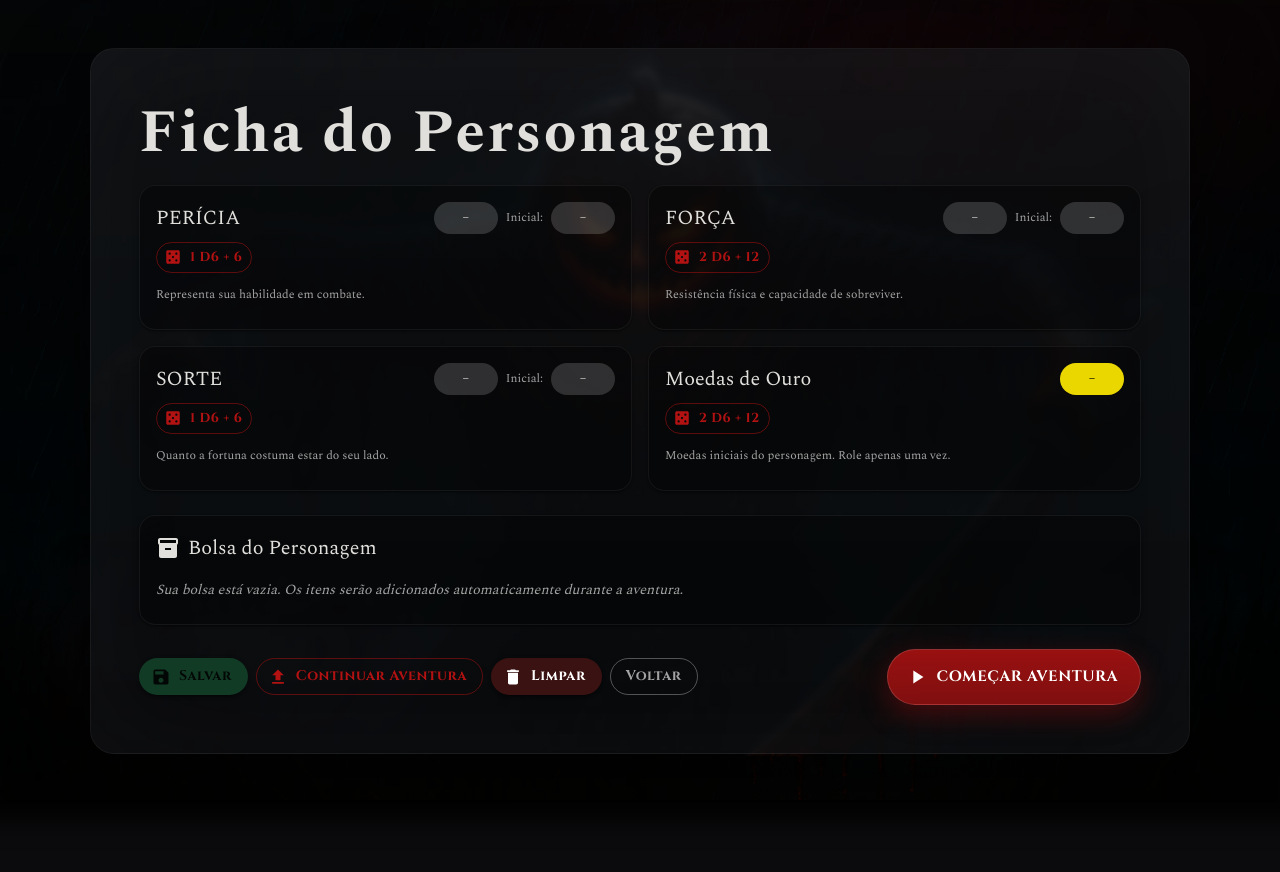
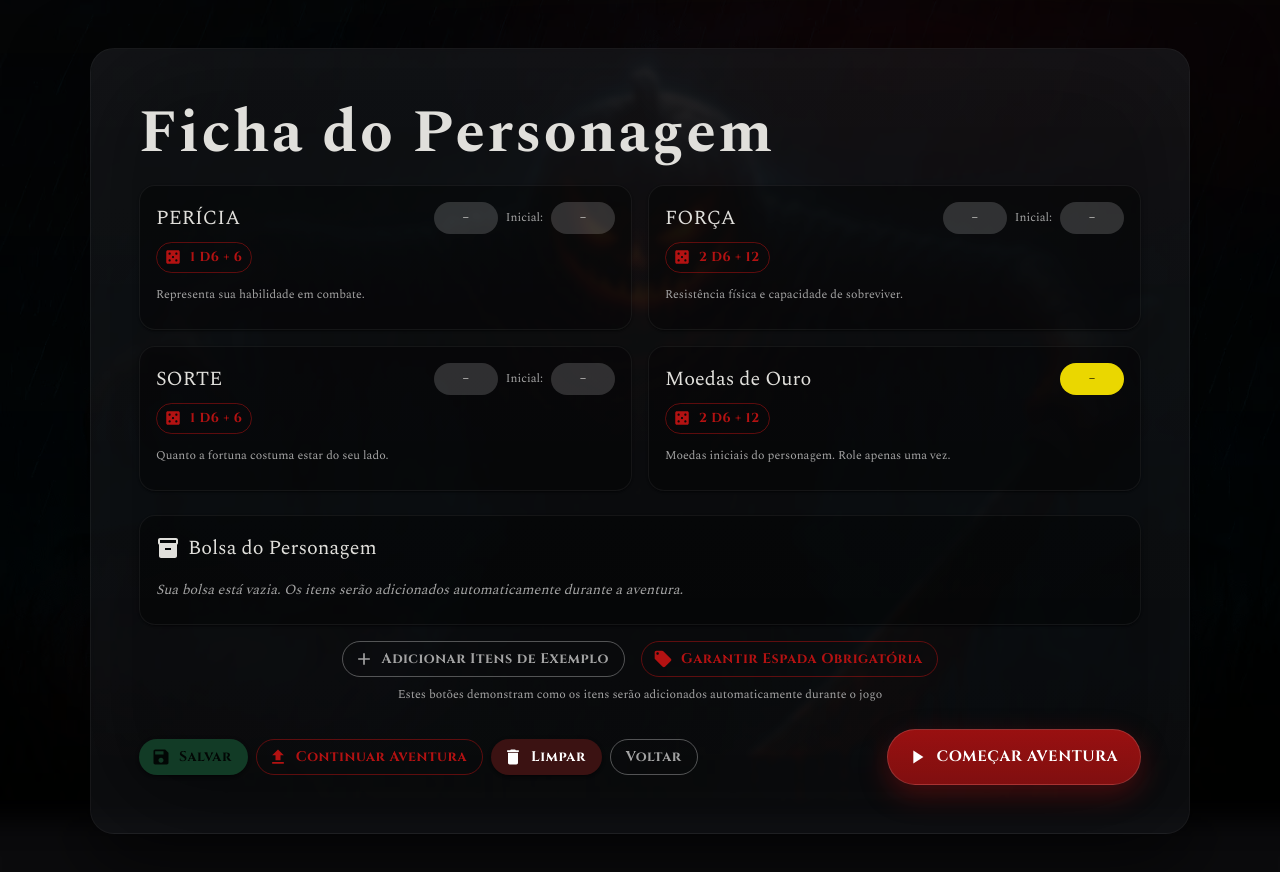
Before and after one commit to mpfarias/cavaleiros-das-trevas, a React (Vite) app: page / in a window 1280 px wide. Both pictures are taken after a click on the button "INICIAR AVENTURA". Shown: the top 872 px of the page. Before the commit the page ends 802 px from the top, so only its background shows below. Built offline with nearby package versions, Linux system fonts and the light colour scheme.

Commit message:
Ajustes Ficha

```diff
--- a/src/components/CharacterSheet.tsx
+++ b/src/components/CharacterSheet.tsx
@@ -25,7 +25,6 @@ import {
 import {
   Casino as CasinoIcon,
   Save as SaveIcon,
-  Download as DownloadIcon,
   Upload as UploadIcon,
   Delete as DeleteIcon,
   PlayArrow as PlayArrowIcon,
@@ -104,7 +103,6 @@ const CharacterSheet: React.FC<CharacterSheetProps> = ({ ficha, onFichaChange, o
     setSnackbarOpen(true);
   };
 
-
   const salvar = () => {
     localStorage.setItem('cavaleiro:ficha', JSON.stringify(ficha));
     const blob = new Blob([JSON.stringify(ficha, null, 2)], { type: 'application/json' });
@@ -120,8 +118,6 @@ const CharacterSheet: React.FC<CharacterSheetProps> = ({ ficha, onFichaChange, o
     setSnackbarSeverity('success');
     setSnackbarOpen(true);
   };
-
-
 
   const resetar = () => {
     setConfirmOpen(true);
@@ -154,6 +150,64 @@ const CharacterSheet: React.FC<CharacterSheetProps> = ({ ficha, onFichaChange, o
     setSnackbarMessage('Aventura iniciada! (Próximo passo: leitor de seções e motor de combate.)');
     setSnackbarSeverity('info');
     setSnackbarOpen(true);
+  };
+const adicionarItensExemplo = () => {
+    let novaFicha = ficha;
+
+    // Adiciona espada obrigatória à bolsa (sempre)
+    const espadaExistente = novaFicha.bolsa.find(item => item.nome === 'Espada de Aço');
+    if (!espadaExistente) {
+      novaFicha = adicionarItem(novaFicha, {
+        nome: 'Espada de Aço',
+        tipo: 'arma',
+        descricao: 'Espada básica de aço, arma padrão de todo cavaleiro',
+        adquiridoEm: 'Criação do Personagem'
+      });
+    }
+
+    // Adiciona alguns itens de exemplo para demonstrar a funcionalidade
+    novaFicha = adicionarItem(novaFicha, {
+      ...exemplosItens.armaduras[0],
+      adquiridoEm: 'Seção 1 - Início da Aventura'
+    });
+
+    novaFicha = adicionarItem(novaFicha, {
+      ...exemplosItens.equipamentos[0],
+      adquiridoEm: 'Seção 1 - Início da Aventura'
+    });
+
+    novaFicha = adicionarItem(novaFicha, {
+      ...exemplosItens.ouro[0],
+      adquiridoEm: 'Seção 1 - Início da Aventura'
+    });
+
+    novaFicha = adicionarItem(novaFicha, {
+      ...exemplosItens.provisoes[0],
+      adquiridoEm: 'Seção 1 - Início da Aventura'
+    });
+
+    updateFicha(novaFicha);
+    setSnackbarMessage('Itens de exemplo adicionados à bolsa! (Incluindo Espada de Aço obrigatória)');
+    setSnackbarSeverity('success');
+    setSnackbarOpen(true);
+  };
+
+  // Função para garantir que a espada esteja sempre na bolsa
+  const garantirEspadaObrigatoria = () => {
+    const espadaExistente = ficha.bolsa.find(item => item.nome === 'Espada de Aço');
+    if (!espadaExistente) {
+      let novaFicha = ficha;
+      novaFicha = adicionarItem(novaFicha, {
+        nome: 'Espada de Aço',
+        tipo: 'arma',
+        descricao: 'Espada básica de aço, arma padrão de todo cavaleiro',
+        adquiridoEm: 'Criação do Personagem'
+      });
+      updateFicha(novaFicha);
+      setSnackbarMessage('Espada de Aço obrigatória adicionada à bolsa!');
+      setSnackbarSeverity('info');
+      setSnackbarOpen(true);
+    }
   };
 
   const StatCard = ({
@@ -267,18 +321,60 @@ const CharacterSheet: React.FC<CharacterSheetProps> = ({ ficha, onFichaChange, o
           </Typography>
         ) : (
           <Box>
-            <Typography variant="body2" color="text.secondary" sx={{ mb: 1 }}>
+            <Typography variant="body2" color="text.secondary" sx={{ mb: 2 }}>
               {ficha.bolsa.length} item(s) na bolsa
             </Typography>
-            <Button
-              variant="outlined"
-              size="small"
-              onClick={() => setBolsaModalOpen(true)}
-              startIcon={<InventoryIcon />}
-              fullWidth
-            >
-              Ver todos os itens
-            </Button>
+            {/* Mostra os 2 primeiros itens */}
+            <List dense sx={{ mb: 2 }}>
+              {ficha.bolsa.slice(0, 2).map((item, index) => (
+                <Box key={item.id}>
+                  <ListItem sx={{ px: 0 }}>
+                    <ListItemIcon sx={{ minWidth: 36 }}>
+                      {getItemIcon(item.tipo)}
+                    </ListItemIcon>
+                    <ListItemText
+                      primary={
+                        <Box sx={{ display: 'flex', alignItems: 'center', gap: 1 }}>
+                          <Typography variant="body2" component="span">
+                            {item.nome}
+                          </Typography>
+                          {item.quantidade && item.quantidade > 1 && (
+                            <Chip
+                              label={`x${item.quantidade}`}
+                              size="small"
+                              sx={{
+                                backgroundColor: getItemColor(item.tipo),
+                                color: 'white',
+                                fontSize: '0.75rem'
+                              }}
+                            />
+                          )}
+                        </Box>
+                      }
+                      secondary={
+                        <Box>
+                          <Typography variant="caption" color="text.secondary">
+                            {item.tipo.charAt(0).toUpperCase() + item.tipo.slice(1)}
+                          </Typography>
+                          {item.descricao && (
+                            <Typography variant="caption" display="block" color="text.secondary">
+                              {item.descricao}
+                            </Typography>
+                          )}
+                        </Box>
+                      }
+                    />
+                  </ListItem>
+                  {index < Math.min(2, ficha.bolsa.length) - 1 && <Divider />}
+                </Box>
+              ))}
+            </List>
+
+            {ficha.bolsa.length > 2 && (
+              <Typography variant="caption" color="text.secondary" sx={{ display: 'block', mb: 1, fontStyle: 'italic' }}>
+                +{ficha.bolsa.length - 2} item(s) restante(s)
+              </Typography>
+            )}
           </Box>
         )}
       </CardContent>
@@ -388,6 +484,46 @@ const CharacterSheet: React.FC<CharacterSheetProps> = ({ ficha, onFichaChange, o
 
       <Box sx={{ mb: 3 }}>
         <BolsaCard />
+        {/* Botões de teste para demonstrar a funcionalidade */}
+        <Box sx={{ mt: 2, textAlign: 'center' }}>
+          <Stack direction="row" spacing={2} justifyContent="center" flexWrap="wrap">
+            <Button
+              variant="outlined"
+              onClick={adicionarItensExemplo}
+              startIcon={<AddIcon />}
+              sx={{
+                borderColor: 'rgba(255,255,255,0.3)',
+                color: 'text.secondary',
+                '&:hover': {
+                  borderColor: 'rgba(255,255,255,0.5)',
+                  color: 'text.primary',
+                }
+              }}
+            >
+              Adicionar Itens de Exemplo
+            </Button>
+
+            <Button
+              variant="outlined"
+              onClick={garantirEspadaObrigatoria}
+              startIcon={<LocalOfferIcon />}
+              sx={{
+                borderColor: 'rgba(179,18,18,0.5)',
+                color: '#B31212',
+                '&:hover': {
+                  borderColor: 'rgba(179,18,18,0.7)',
+                  color: '#B31212',
+                }
+              }}
+            >
+              Garantir Espada Obrigatória
+            </Button>
+          </Stack>
+
+          <Typography variant="caption" display="block" color="text.secondary" sx={{ mt: 1 }}>
+            Estes botões demonstram como os itens serão adicionados automaticamente durante o jogo
+          </Typography>
+        </Box>
       </Box>
 
       <Stack
```
